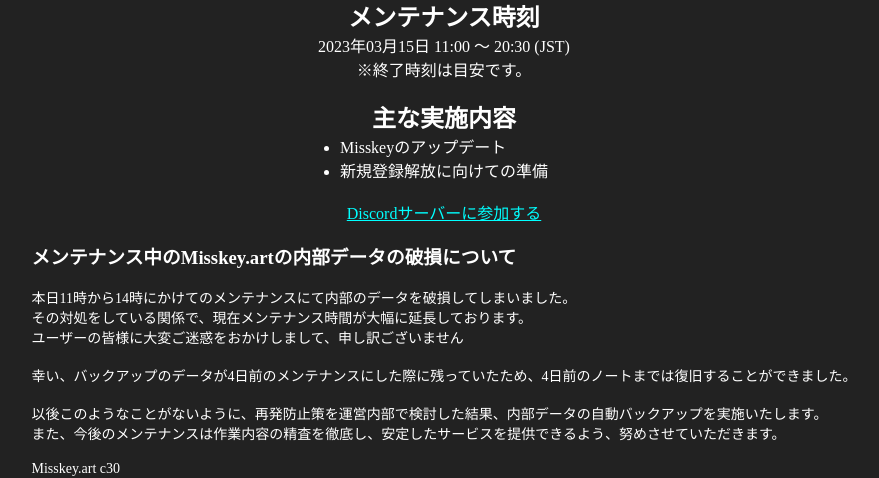
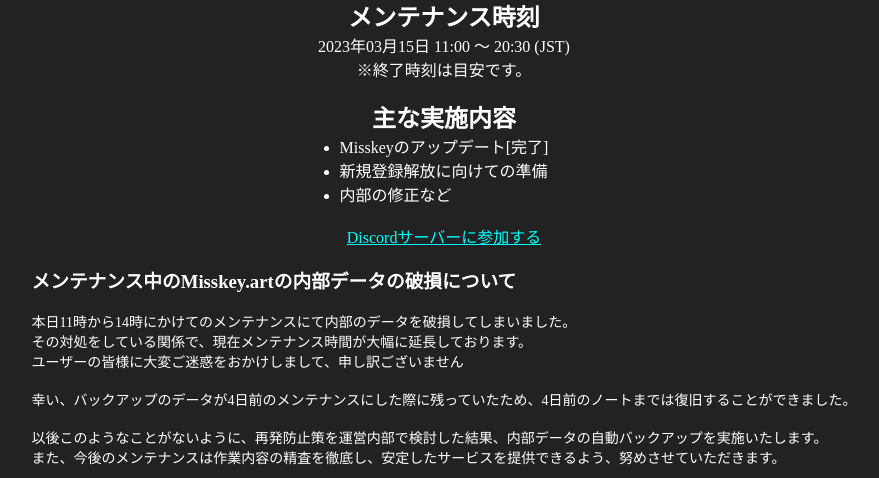
Before and after one commit to Misskey-art/maintenance.misskey.art, a plain HTML site: page index.html in a window 1280 px wide. Shown: the part 86-564 px from the top of the page, without its empty margins (196-1075 px from the left). Drawn offline with Linux system fonts and the light colour scheme.

Commit message:
update message

```diff
--- a/index.html
+++ b/index.html
@@ -16,8 +16,9 @@
     <br />
     <h2>主な実施内容</h2>
     <ul>
-      <li>Misskeyのアップデート</li>
+      <li>Misskeyのアップデート[完了]</li>
       <li>新規登録解放に向けての準備</li>
+      <li>内部の修正など</li>
     </ul>
     <br />
     <a href="https://discord.misskey.art/">Discordサーバーに参加する</a>
```
